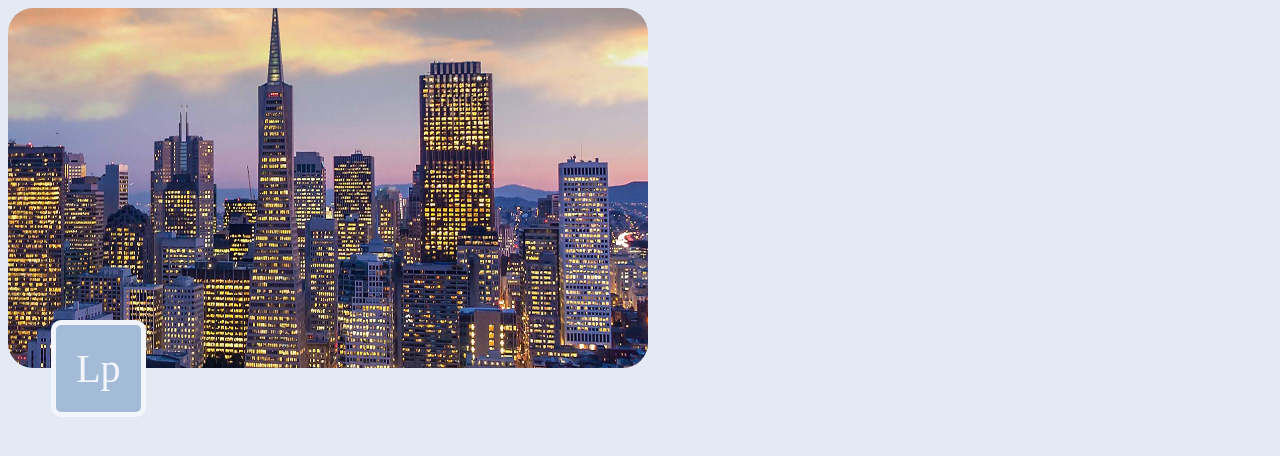
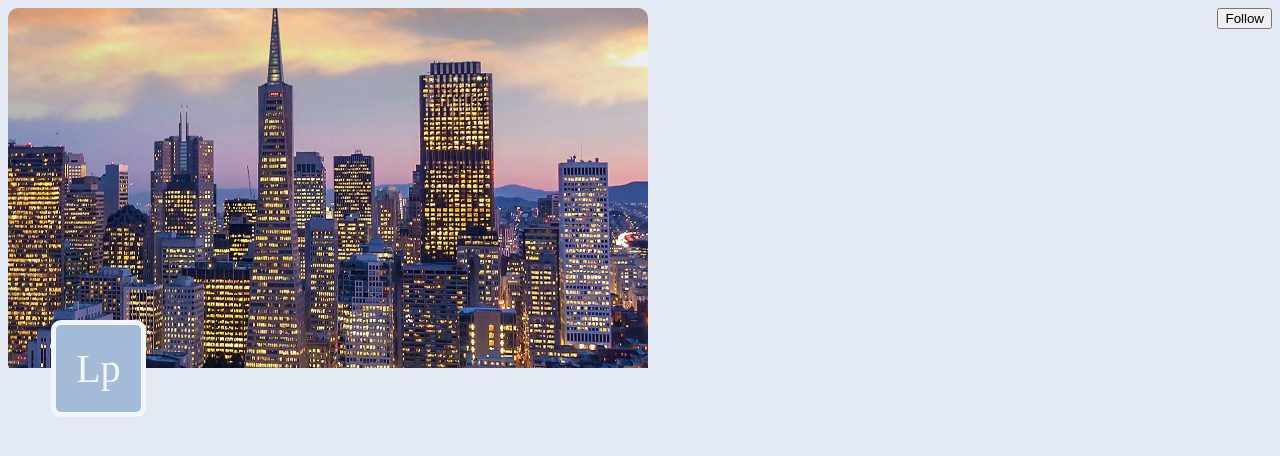
Before and after one commit to jtcurr/frontEndPractice, a plain HTML site: page index.html in a window 1280 px wide. Drawn offline with Linux system fonts and the light colour scheme.

Commit message:
Removed rounding from bottom edges of image

```diff
--- a/index.html
+++ b/index.html
@@ -9,5 +9,6 @@
     	<img src="images/sf.jpg"/>
     </div>
     <div id="logo">Lp</div>
+    <button id="follow">Follow</button>
 </body>
 </html>
--- a/styles.css
+++ b/styles.css
@@ -7,13 +7,13 @@ body {
 	height: 45%;
 	position: absolute;
 	z-index: -1;
-	border-radius: 25px;
 }
 
 #bannerImage img {
 	width:100%;
 	height: 100%;
-	border-radius: 25px;
+	border-top-right-radius: 10px;
+	border-top-left-radius: 10px;
 }
 
 #logo {
@@ -27,3 +27,8 @@ body {
   padding: 20px;
   position: absolute;
 }
+
+#follow {
+	position: relative;
+	float: right;
+}
```
